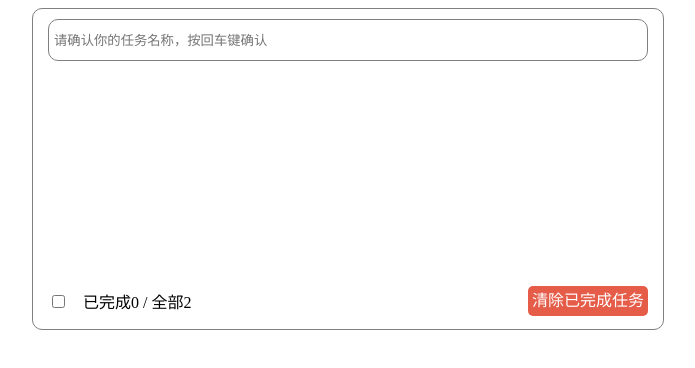
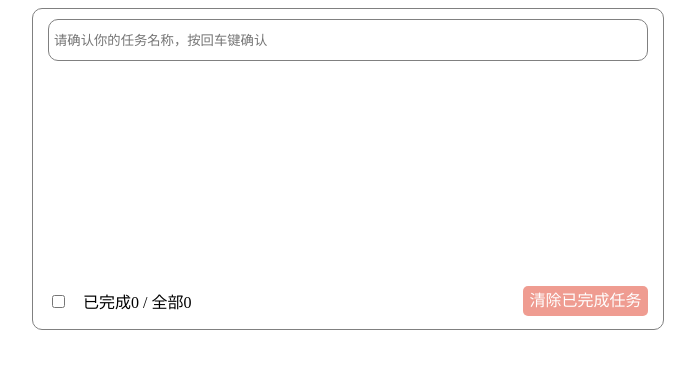
Before and after one commit to 98lym/React-, a React (Create React App) app in the folder react-demo/: page / in a window 1280 px wide. Shown: the top 368 px of the page, without its empty margins (292-987 px from the left). Built offline with nearby package versions, Linux system fonts and the light colour scheme.

Commit message:
✨ feat(todoList): 完成

```diff
--- a/react-demo/src/views/TodoList/index.css
+++ b/react-demo/src/views/TodoList/index.css
@@ -72,9 +72,11 @@
   text-align: center;
   padding: 2px;
   margin-right: 2px;
-  /* background-color: #e55c49; */
-  background-color: pink;
+  background-color: #e55c49;
   color: #fff;
+}
+.list ul li .del:hover {
+  background-color: red;
 }
 
 .all {
@@ -91,8 +93,15 @@
   background-color: #e55c49;
   height: 30px;
   color: #fff;
-  width: 120px;
+  width: 125px;
   text-align: center;
   line-height: 30px;
   border-radius: 5px;
 }
+.all .clearDone:hover {
+  background-color: red;
+}
+.all .disabled {
+  pointer-events: none;
+  opacity: 0.6;
+}
--- a/react-demo/src/views/TodoList/index.jsx
+++ b/react-demo/src/views/TodoList/index.jsx
@@ -11,11 +11,53 @@ class TodoList extends Component {
   }
   addToDo = (name) => {
     const { taskList } = this.state
-    this.setState({taskList:[{
-      id: nanoid(),
-      name,
-      isDone: false
-    },...taskList]})
+    const flag = taskList.some( item => item.name === name)
+    if (flag) return
+    this.setState({
+      taskList: [
+        {
+          id: nanoid(),
+          name,
+          isDone: false,
+        },
+        ...taskList,
+      ],
+    })
+  }
+  // FIXME: 选中
+  handleChecked = (status, id) => {
+    const { taskList } = this.state
+    const newTaskList = taskList.map((item) => {
+      if (item.id === id) {
+        item.isDone = status
+      }
+      return item
+    })
+    this.handleSetStrate(newTaskList)
+  }
+  // FIXME: 删除
+  handleDel = (id) => {
+    const { taskList } = this.state
+    const newTaskList = taskList.filter((item) => item.id !== id)
+    this.handleSetStrate(newTaskList)
+  }
+  // FIXME: 是否选中全部
+  isAllChecked = (status) => {
+    const { taskList } = this.state
+    const newTaskList = taskList.map((item) => {
+      item.isDone = status
+      return item
+    })
+    this.handleSetStrate(newTaskList)
+  }
+  // FIXME: 清除已完成任务
+  handleClearDone = () => {
+    const { taskList } = this.state
+    const newTaskList = taskList.filter((item) => !item.isDone)
+    this.handleSetStrate(newTaskList)
+  }
+  handleSetStrate = (taskList) => {
+    this.setState({ taskList })
   }
   render() {
     const { taskList } = this.state
@@ -23,8 +65,16 @@ class TodoList extends Component {
       <div className="todoList flex">
         <div className="listBody">
           <Header addToDo={this.addToDo} />
-          <List taskList={taskList} />
-          <All />
+          <List
+            taskList={taskList}
+            handleChecked={this.handleChecked}
+            handleDel={this.handleDel}
+          />
+          <All
+            taskList={taskList}
+            isAllChecked={this.isAllChecked}
+            handleClearDone={this.handleClearDone}
+          />
         </div>
       </div>
     )
--- a/react-demo/src/views/TodoList/modules/All/index.jsx
+++ b/react-demo/src/views/TodoList/modules/All/index.jsx
@@ -1,14 +1,37 @@
 import React, { Component } from 'react'
-
+import PropTypes from 'prop-types'
 class All extends Component {
+  static propsType = {
+    taskList: PropTypes.array,
+  }
+  static defaultProps = {
+    taskList: [],
+  }
+  handleChange = (e) => {
+    const { checked } = e.target
+    this.props.isAllChecked(checked)
+  }
+  handleClearDone = () => {
+    this.props.handleClearDone()
+  }
   render() {
+    const { taskList } = this.props
+    const allNumber = taskList.length
+    const doneNumber = taskList.filter((item) => item.isDone).length
+    const clearButtonClassName = `clearDone ${doneNumber === 0 ? "disabled" : ""}`
     return (
       <div className="all">
         <div className="flex">
-          <input type="checkbox" />
-          <div className='done'>已完成0 / 全部2</div>
+          <input
+            type="checkbox"
+            onChange={this.handleChange}
+            checked={allNumber === doneNumber && allNumber !==0 ? true : false}
+          />
+          <div className="done">
+            已完成{doneNumber} / 全部{allNumber}
+          </div>
         </div>
-        <div className='clearDone'>清除已完成任务</div>
+        <div className={clearButtonClassName} onClick={this.handleClearDone}>清除已完成任务</div>
       </div>
     )
   }
--- a/react-demo/src/views/TodoList/modules/header/index.jsx
+++ b/react-demo/src/views/TodoList/modules/header/index.jsx
@@ -1,5 +1,4 @@
 import React, { Component } from 'react'
-// import List from "../list";
 class Header extends Component {
   state = {}
   submit = (e) => {
--- a/react-demo/src/views/TodoList/modules/list/index.jsx
+++ b/react-demo/src/views/TodoList/modules/list/index.jsx
@@ -11,20 +11,18 @@ class List extends Component {
   static defaultProps = {
     taskList: [],
   }
-  handleCheckboxChange = (itemId) => {
-    // this.setState((prevState) => ({
-    //   taskList: prevState.taskList.map((item) =>
-    //     item.id === itemId ? { ...item, isDone: !item.isDone } : item
-    //   ),
-    // }))
-  }
 
   handleMouse = (id) => {
     this.setState({ mouseID: id ? id : null })
   }
 
   handleChange = (e, id) => {
-    console.log(e, id, '🤡🤡');
+    const { checked } = e.target
+    this.props.handleChecked(checked, id)
+  }
+
+  handleDel = (id) => {
+    this.props.handleDel(id)
   }
   render() {
     const { taskList } = this.props
@@ -42,7 +40,11 @@ class List extends Component {
               onMouseLeave={() => this.handleMouse()}
             >
               <div>
-                <input type="checkbox" defaultChecked={item.isDone} onChange={(e) => this.handleChange(e, item.id)}/>
+                <input
+                  type="checkbox"
+                  checked={item.isDone}
+                  onChange={(e) => this.handleChange(e, item.id)}
+                />
                 <span
                   style={{
                     textDecoration: item.isDone ? 'line-through' : 'none',
@@ -56,6 +58,7 @@ class List extends Component {
                   display: mouseID === item.id ? 'initial' : 'none',
                 }}
                 className="del"
+                onClick={() => this.handleDel(item.id)}
               >
                 删除
               </div>
```
